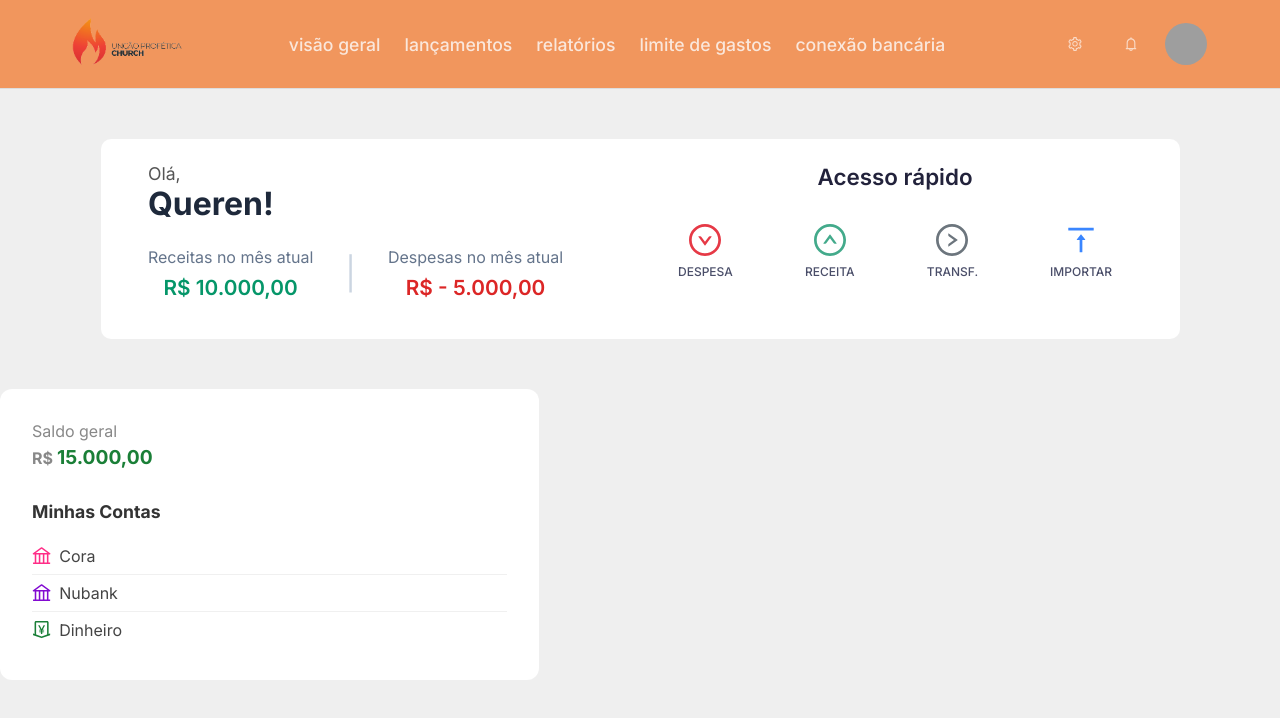
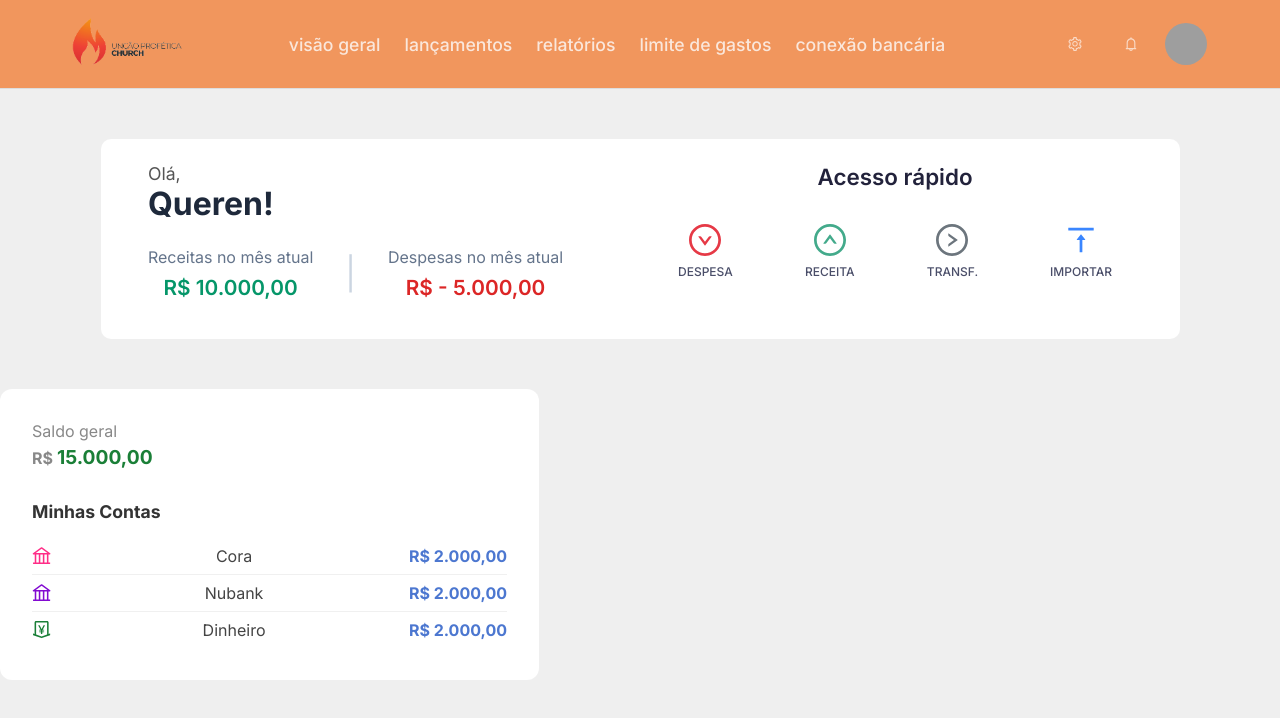
Before and after one commit to querensales/gestao-upc, a Next.js app in the folder frontend-react/: page /home in a window 1280 px wide. Shown: the top 718 px of the page. Built offline with nearby package versions, Linux system fonts and the light colour scheme; grey boxes are pictures that could not be loaded.

Commit message:
💄 Card? Saldo geral
add valores da conta

```diff
--- a/frontend-react/src/app/components/saldoGeral/saldoGeral.module.css
+++ b/frontend-react/src/app/components/saldoGeral/saldoGeral.module.css
@@ -12,6 +12,7 @@
     flex-direction: column;
     align-items: flex-start;
     margin-bottom: 2rem;
+
 }
 
 .label {
@@ -54,6 +55,7 @@
     padding: 0.5rem 0;
     font-size: 1rem;
     color: #444;
+    justify-content: space-between;
     border-bottom: 1px solid #f0f0f0;
 }
 
@@ -79,3 +81,8 @@
 .dinheiroIcone {
     color: #1a7f37;
 }
+
+.valorConta{
+    color: #4c77d0;
+    font-weight: 700;
+}
--- a/frontend-react/src/app/components/saldoGeral/saldoGeral.tsx
+++ b/frontend-react/src/app/components/saldoGeral/saldoGeral.tsx
@@ -16,14 +16,17 @@ export default function SaldoGeral() {
                     <li className={Styles.itemConta}>
                         <BankOutlined className={`${Styles.iconeConta} ${Styles.coraIcone}`} />
                         <span>Cora</span>
+                        <p className={Styles.valorConta}>R$ 2.000,00</p>
                     </li>
                     <li className={Styles.itemConta}>
                         <BankOutlined className={`${Styles.iconeConta} ${Styles.nubankIcone}`} />
                         <span>Nubank</span>
+                       <p className={Styles.valorConta}>R$ 2.000,00</p>
                     </li>
                     <li className={Styles.itemConta}>
                         <MoneyCollectOutlined className={`${Styles.iconeConta} ${Styles.dinheiroIcone}`} />
                         <span>Dinheiro</span>
+                       <p className={Styles.valorConta}>R$ 2.000,00</p>
                     </li>
                 </ul>
             </div>
```
